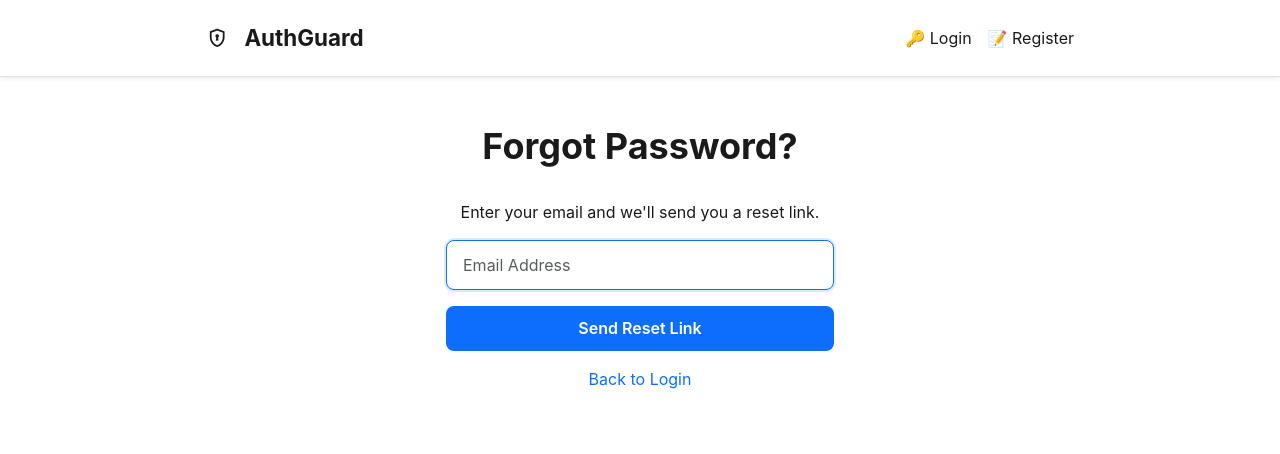
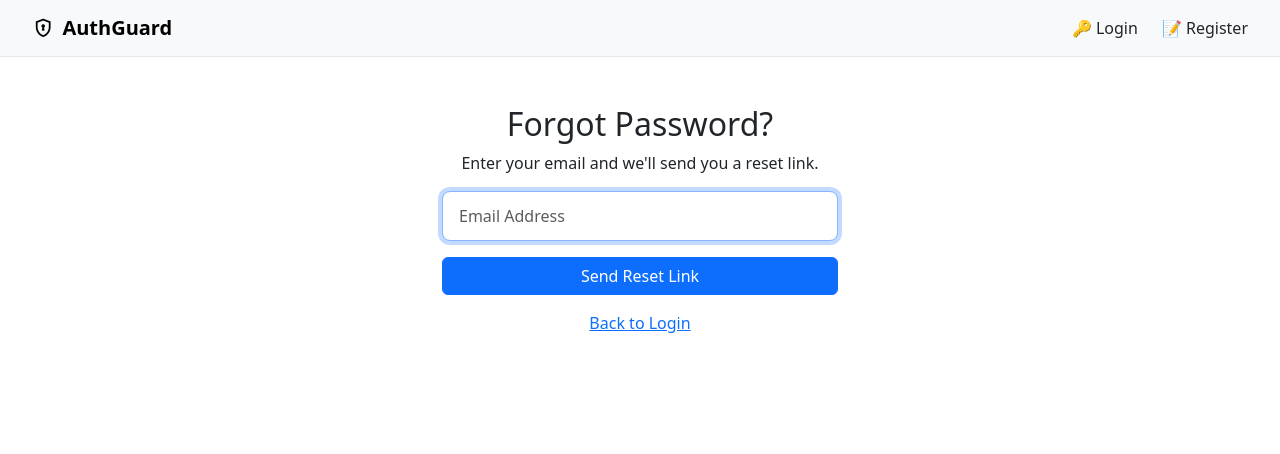
Before and after one commit to vedasm/AuthGuard, a Flask app: page /forgot in a window 1280 px wide. Shown: the top 454 px of the page. Run offline with Flask 3, Linux system fonts and the light colour scheme; some libraries are stand-ins or nearby versions.

Commit message:
Update base.html

```diff
--- a/templates/base.html
+++ b/templates/base.html
@@ -5,68 +5,62 @@
         <meta charset="UTF-8">
         <meta name="viewport" content="width=device-width, initial-scale=1.0">
         <title>{% block title %}AuthGuard{% endblock %}</title>
+
+        <!-- Favicon -->
         <link rel="icon" type="image/svg+xml" href="{{ url_for('static', filename='favicon.svg') }}">
+
+        <!-- Custom Styles -->
+        <link rel="stylesheet" href="{{ url_for('static', filename='style.css') }}">
+
+        <!-- Google Icons (used only for the brand mark) -->
+        <link rel="stylesheet" href="https://fonts.googleapis.com/css2?family=Material+Symbols+Outlined" />
+
+        <!-- Bootstrap -->
         <link href="https://cdn.jsdelivr.net/npm/bootstrap@5.3.3/dist/css/bootstrap.min.css" rel="stylesheet">
-    <link rel="stylesheet" href="https://fonts.googleapis.com/css2?family=Material+Symbols+Outlined" />
-    <link rel="stylesheet" href="{{ url_for('static', filename='style.css') }}">
+        <script src="https://cdn.jsdelivr.net/npm/bootstrap@5.3.3/dist/js/bootstrap.bundle.min.js"></script>
+
         {% block extra_head %}{% endblock %}
     </head>
 
     <body>
-
-    <!-- Navbar -->
-    <nav class="navbar navbar-expand-lg bg-white shadow-sm border-bottom">
-        <div class="container">
-            <a class="navbar-brand d-flex align-items-center fw-bold" href="/">
-                <span class="material-symbols-outlined me-2">
-                    encrypted
-                </span>
+        <nav class="navbar">
+            <div class="container-fluid">
+                <a class="navbar-brand" href="/">
+                    <span class="material-symbols-outlined">encrypted</span>
                     AuthGuard
                 </a>
-            <button class="navbar-toggler" type="button" data-bs-toggle="collapse" data-bs-target="#navbarNav">
-                <span class="navbar-toggler-icon"></span>
-            </button>
-            <div class="collapse navbar-collapse" id="navbarNav">
-                <div class="ms-auto d-flex align-items-center gap-3">
-                    {% if session.get("user_id") %}
+
+                <div class="navbar-links">
+                    {% if session["user_id"] %}
                         <a class="nav-link" href="/">🔐 Vault</a>
                         <a class="nav-link" href="/add">➕ Add</a>
                         <a class="nav-link" href="/account">👤 Account</a>
-                    <a class="nav-link text-danger" href="/logout">
-                        ➜ Logout
-                    </a>
+                        <a class="nav-link" href="/logout">➡️ Logout</a>
                     {% else %}
-                    <a class="nav-link" href="/login">
-                        🔑 Login
-                    </a>
-                    <a class="nav-link" href="/register">
-                        📝 Register
-                    </a>
+                        <a class="nav-link" href="/login">🔑 Login</a>
+                        <a class="nav-link" href="/register">📝 Register</a>
                     {% endif %}
                 </div>
             </div>
-        </div>
         </nav>
-    <!-- Main Content -->
-    <main class="container py-5">
+
+        <main class="container py-5 text-center">
             {% with messages = get_flashed_messages(with_categories=true) %}
                 {% if messages %}
                     {% for category, message in messages %}
-        <div class="alert
-                        {% if category == 'success' %}
-                            alert-success
-                        {% elif category == 'error' %}
-                            alert-danger
+                        {% if category == "error" %}
+                            <div class="alert alert-danger">{{ message }}</div>
+                        {% elif category == "success" %}
+                            <div class="alert alert-success">{{ message }}</div>
                         {% else %}
-                            alert-primary
-                        {% endif %}">
-            {{ message }}
-        </div>
+                            <div class="alert alert-primary">{{ message }}</div>
+                        {% endif %}
                     {% endfor %}
                 {% endif %}
             {% endwith %}
+
             {% block main %}{% endblock %}
         </main>
-    <script src="https://cdn.jsdelivr.net/npm/bootstrap@5.3.3/dist/js/bootstrap.bundle.min.js"></script>
     </body>
+
 </html>
```
Lines whose indentation alone changed are shown as unchanged.
